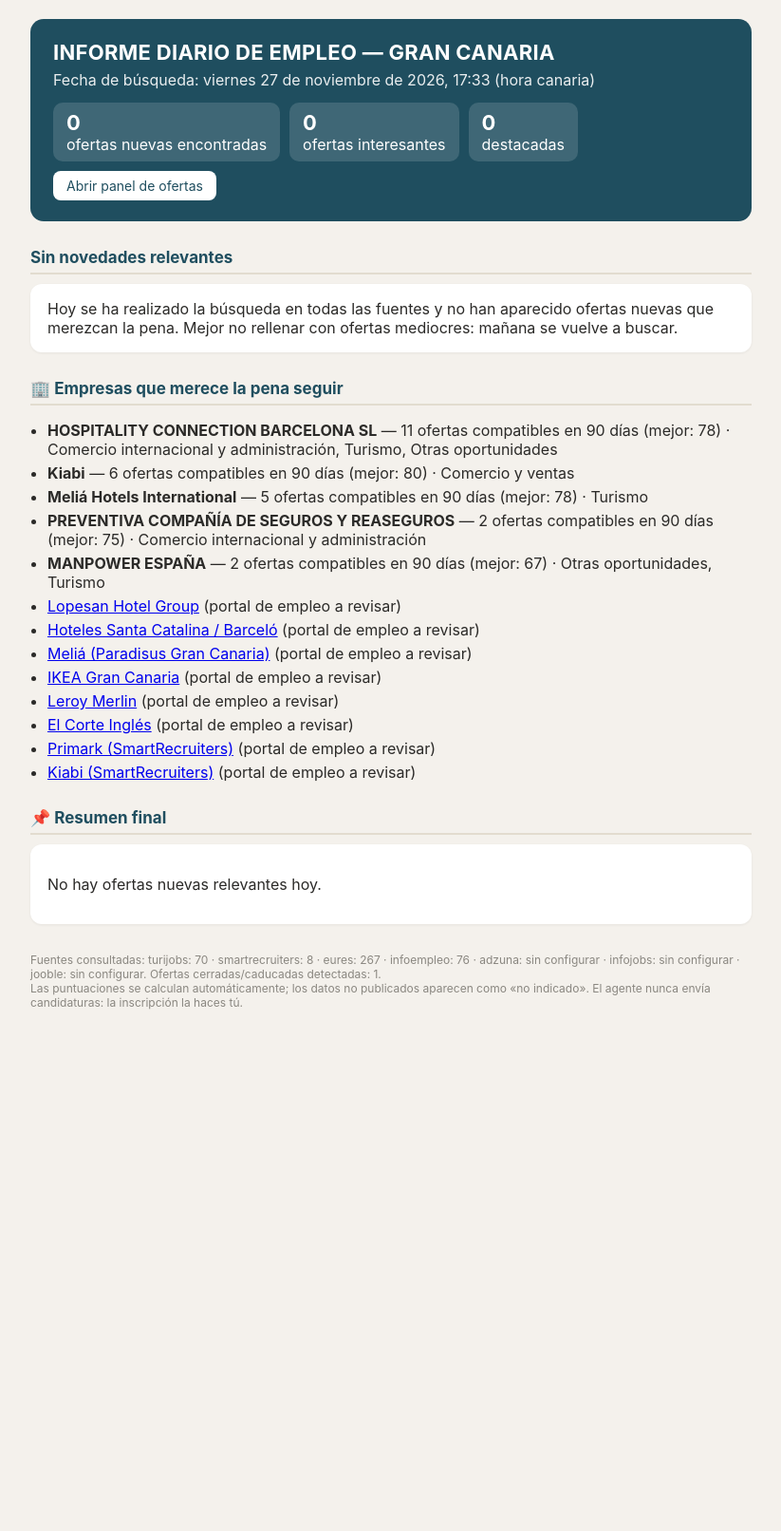
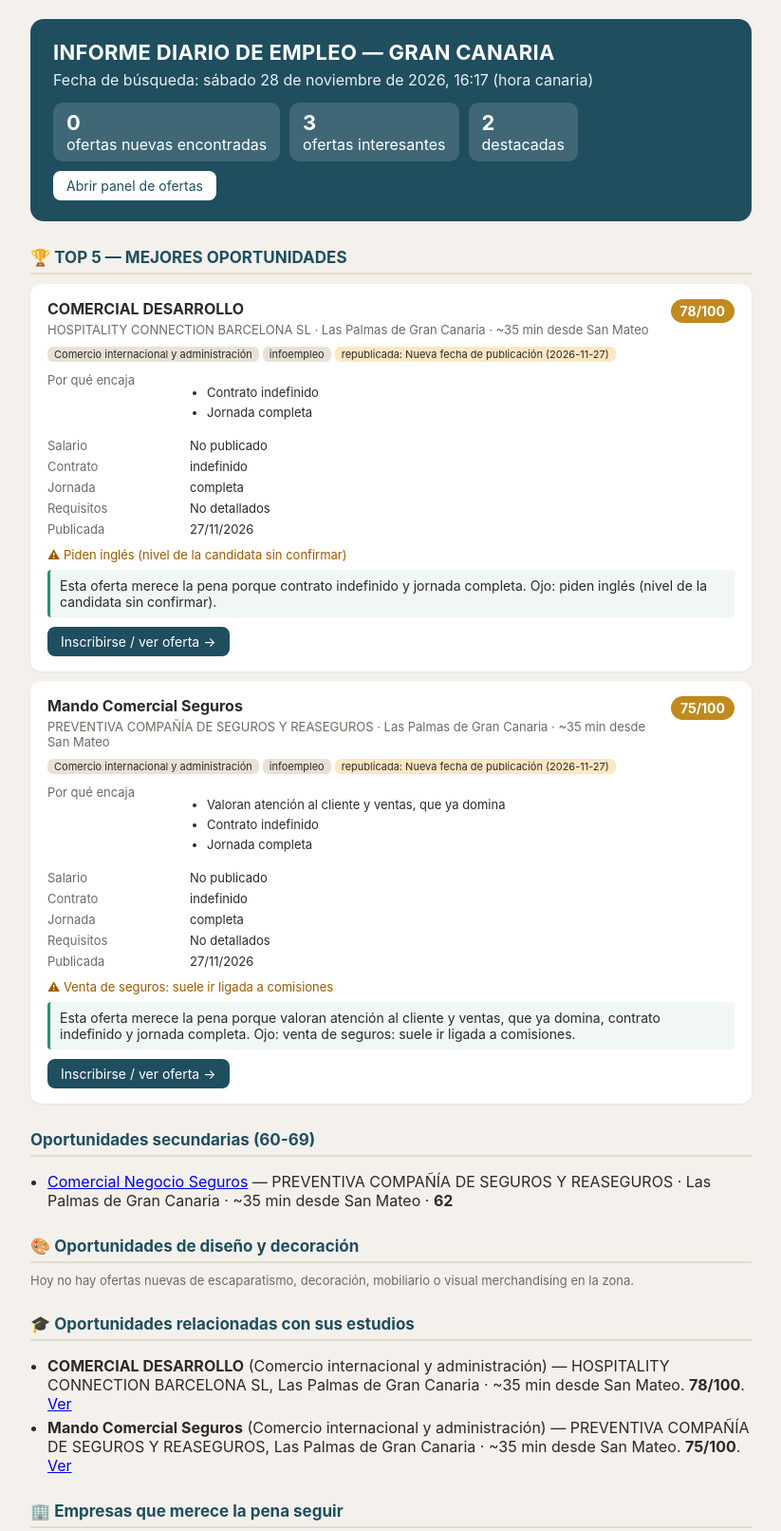
Before and after one commit to gabrielgilbord/Job-agent, a plain HTML site: page reports_out/ultimo_informe.html in a window 1280 px wide. Shown: the top 1612 px of the page at 95% size, without its empty margins (228-1051 px from the left). Before the commit the page ends 1083 px from the top, so only its background shows below. Drawn offline with Linux system fonts and the light colour scheme.

Commit message:
Actualización automática 2026-11-28 16:19

```diff
--- a/reports_out/ultimo_informe.html
+++ b/reports_out/ultimo_informe.html
@@ -1,5 +1,5 @@
 <!doctype html><html lang="es"><head><meta charset="utf-8">
-<meta name="viewport" content="width=device-width,initial-scale=1"><title>Informe de empleo — 27/11/2026</title>
+<meta name="viewport" content="width=device-width,initial-scale=1"><title>Informe de empleo — 28/11/2026</title>
 <style>
 body{font-family:-apple-system,Segoe UI,Roboto,Helvetica,Arial,sans-serif;background:#f4f1ec;color:#2b2a28;margin:0;padding:0}
 .wrap{max-width:760px;margin:0 auto;padding:20px}
@@ -23,13 +23,45 @@ ul.compact{padding-left:18px}ul.compact li{margin:5px 0}
 .foot{font-size:12px;color:#8a8780;margin-top:30px}
 </style></head><body><div class="wrap">
 <div class="hero"><h1>INFORME DIARIO DE EMPLEO — GRAN CANARIA</h1>
-<p>Fecha de búsqueda: viernes 27 de noviembre de 2026, 17:33 (hora canaria)</p>
+<p>Fecha de búsqueda: sábado 28 de noviembre de 2026, 16:17 (hora canaria)</p>
 <div class="stats"><div class="stat"><b>0</b>ofertas nuevas encontradas</div>
-<div class="stat"><b>0</b>ofertas interesantes</div>
-<div class="stat"><b>0</b>destacadas</div></div>
+<div class="stat"><b>3</b>ofertas interesantes</div>
+<div class="stat"><b>2</b>destacadas</div></div>
 <a class="btn" style="background:#fff;color:#1f4e5f !important" href="https://empleo-gran-canaria.vercel.app">Abrir panel de ofertas</a>
 </div>
-<h2>Sin novedades relevantes</h2><div class="card">Hoy se ha realizado la búsqueda en todas las fuentes y no han aparecido ofertas nuevas que merezcan la pena. Mejor no rellenar con ofertas mediocres: mañana se vuelve a buscar.</div>
+<h2>🏆 TOP 5 — MEJORES OPORTUNIDADES</h2>
+<div class="card"><span class="score s70">78/100</span><h3>COMERCIAL DESARROLLO</h3><div class="muted">HOSPITALITY CONNECTION BARCELONA SL · Las Palmas de Gran Canaria · ~35 min desde San Mateo</div><div style="margin-top:6px"><span class="badge">Comercio internacional y administración</span><span class="badge">infoempleo</span><span class="badge chg">republicada: Nueva fecha de publicación (2026-11-27)</span></div>
+<table class="kv">
+<tr><td>Por qué encaja</td><td><ul class="compact"><li>Contrato indefinido</li><li>Jornada completa</li></ul></td></tr>
+<tr><td>Salario</td><td>No publicado</td></tr>
+<tr><td>Contrato</td><td>indefinido</td></tr>
+<tr><td>Jornada</td><td>completa</td></tr>
+<tr><td>Requisitos</td><td>No detallados</td></tr>
+<tr><td>Publicada</td><td>27/11/2026</td></tr>
+</table><div class="warn">⚠ Piden inglés (nivel de la candidata sin confirmar)</div>
+<div class="why">Esta oferta merece la pena porque contrato indefinido y jornada completa. Ojo: piden inglés (nivel de la candidata sin confirmar).</div>
+<a class="btn" href="https://www.infoempleo.com/ofertasdetrabajo/comercial-desarrollo/las-palmas-de-gran-canaria/3192802/">Inscribirse / ver oferta →</a></div>
+<div class="card"><span class="score s70">75/100</span><h3>Mando Comercial Seguros</h3><div class="muted">PREVENTIVA COMPAÑÍA DE SEGUROS Y REASEGUROS · Las Palmas de Gran Canaria · ~35 min desde San Mateo</div><div style="margin-top:6px"><span class="badge">Comercio internacional y administración</span><span class="badge">infoempleo</span><span class="badge chg">republicada: Nueva fecha de publicación (2026-11-27)</span></div>
+<table class="kv">
+<tr><td>Por qué encaja</td><td><ul class="compact"><li>Valoran atención al cliente y ventas, que ya domina</li><li>Contrato indefinido</li><li>Jornada completa</li></ul></td></tr>
+<tr><td>Salario</td><td>No publicado</td></tr>
+<tr><td>Contrato</td><td>indefinido</td></tr>
+<tr><td>Jornada</td><td>completa</td></tr>
+<tr><td>Requisitos</td><td>No detallados</td></tr>
+<tr><td>Publicada</td><td>27/11/2026</td></tr>
+</table><div class="warn">⚠ Venta de seguros: suele ir ligada a comisiones</div>
+<div class="why">Esta oferta merece la pena porque valoran atención al cliente y ventas, que ya domina, contrato indefinido y jornada completa. Ojo: venta de seguros: suele ir ligada a comisiones.</div>
+<a class="btn" href="https://www.infoempleo.com/ofertasdetrabajo/mando-comercial-seguros/las-palmas-de-gran-canaria/3158588/">Inscribirse / ver oferta →</a></div>
+<h2>Oportunidades secundarias (60-69)</h2><ul class='compact'>
+<li><a href="https://www.infoempleo.com/ofertasdetrabajo/comercial-negocio-seguros/3158594/">Comercial Negocio Seguros</a> — PREVENTIVA COMPAÑÍA DE SEGUROS Y REASEGUROS · Las Palmas de Gran Canaria · ~35 min desde San Mateo · <b>62</b></li>
+</ul>
+<h2>🎨 Oportunidades de diseño y decoración</h2>
+<div class="muted">Hoy no hay ofertas nuevas de escaparatismo, decoración, mobiliario o visual merchandising en la zona.</div>
+<h2>🎓 Oportunidades relacionadas con sus estudios</h2>
+<ul class='compact'>
+<li><b>COMERCIAL DESARROLLO</b> (Comercio internacional y administración) — HOSPITALITY CONNECTION BARCELONA SL, Las Palmas de Gran Canaria · ~35 min desde San Mateo. <b>78/100</b>. <a href="https://www.infoempleo.com/ofertasdetrabajo/comercial-desarrollo/las-palmas-de-gran-canaria/3192802/">Ver</a></li>
+<li><b>Mando Comercial Seguros</b> (Comercio internacional y administración) — PREVENTIVA COMPAÑÍA DE SEGUROS Y REASEGUROS, Las Palmas de Gran Canaria · ~35 min desde San Mateo. <b>75/100</b>. <a href="https://www.infoempleo.com/ofertasdetrabajo/mando-comercial-seguros/las-palmas-de-gran-canaria/3158588/">Ver</a></li>
+</ul>
 <h2>🏢 Empresas que merece la pena seguir</h2><ul class='compact'>
 <li><b>HOSPITALITY CONNECTION BARCELONA SL</b> — 11 ofertas compatibles en 90 días (mejor: 78) · Comercio internacional y administración, Turismo, Otras oportunidades</li>
 <li><b>Kiabi</b> — 6 ofertas compatibles en 90 días (mejor: 80) · Comercio y ventas</li>
@@ -46,7 +78,9 @@ ul.compact{padding-left:18px}ul.compact li{margin:5px 0}
 <li><a href="https://careers.smartrecruiters.com/Kiabi">Kiabi (SmartRecruiters)</a> (portal de empleo a revisar)</li>
 </ul>
 <h2>📌 Resumen final</h2><div class='card'>
-<p>No hay ofertas nuevas relevantes hoy.</p>
+<b>Las tres mejores del día:</b><ol><li><a href="https://www.infoempleo.com/ofertasdetrabajo/comercial-desarrollo/las-palmas-de-gran-canaria/3192802/">COMERCIAL DESARROLLO</a> — HOSPITALITY CONNECTION BARCELONA SL (78)</li><li><a href="https://www.infoempleo.com/ofertasdetrabajo/mando-comercial-seguros/las-palmas-de-gran-canaria/3158588/">Mando Comercial Seguros</a> — PREVENTIVA COMPAÑÍA DE SEGUROS Y REASEGUROS (75)</li><li><a href="https://www.infoempleo.com/ofertasdetrabajo/comercial-negocio-seguros/3158594/">Comercial Negocio Seguros</a> — PREVENTIVA COMPAÑÍA DE SEGUROS Y REASEGUROS (62)</li></ol>
+<p><b>La que más recomiendo:</b> COMERCIAL DESARROLLO en HOSPITALITY CONNECTION BARCELONA SL. Esta oferta merece la pena porque contrato indefinido y jornada completa. Ojo: piden inglés (nivel de la candidata sin confirmar).</p>
+<p><b>Inscripción urgente:</b> ninguna oferta caduca en los próximos 5 días.</p>
 </div>
-<div class="foot">Fuentes consultadas: turijobs: 70 · smartrecruiters: 8 · eures: 267 · infoempleo: 76 · adzuna: sin configurar · infojobs: sin configurar · jooble: sin configurar. Ofertas cerradas/caducadas detectadas: 1.<br>Las puntuaciones se calculan automáticamente; los datos no publicados aparecen como «no indicado». El agente nunca envía candidaturas: la inscripción la haces tú.</div>
+<div class="foot">Fuentes consultadas: turijobs: ERROR · smartrecruiters: 8 · eures: 267 · infoempleo: 76 · adzuna: sin configurar · infojobs: sin configurar · jooble: sin configurar. Ofertas cerradas/caducadas detectadas: 2.<br>Incidencias: turijobs: RemoteProtocolError: &lt;StreamReset stream_id:1, error_code:2, remote_reset:True&gt;<br>Las puntuaciones se calculan automáticamente; los datos no publicados aparecen como «no indicado». El agente nunca envía candidaturas: la inscripción la haces tú.</div>
 </div></body></html>
```
Also changed, not shown: reports_out/informe_2026-11-28.html (added, +86 -0 lines), site/data.json, 2 other files.
